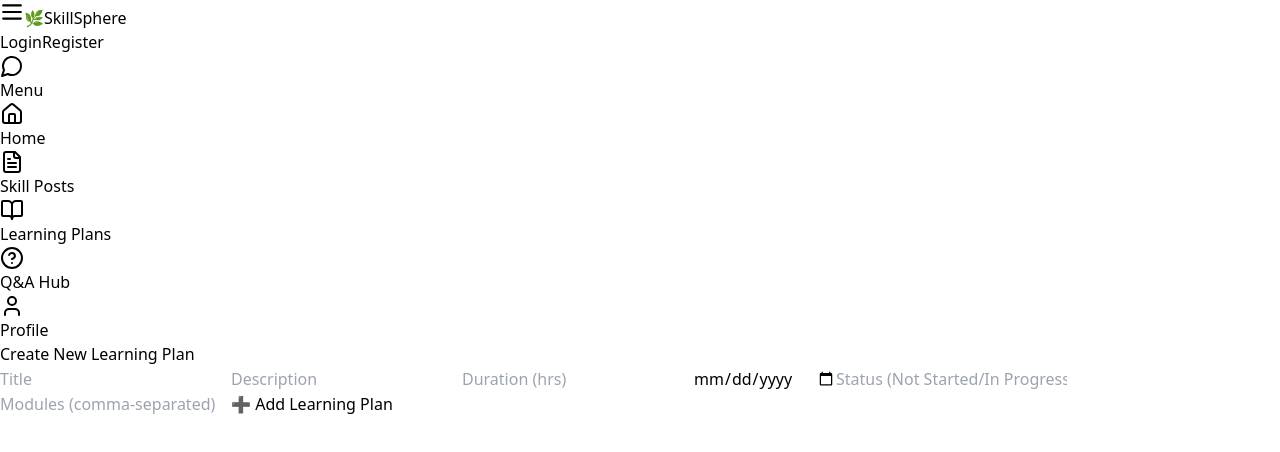
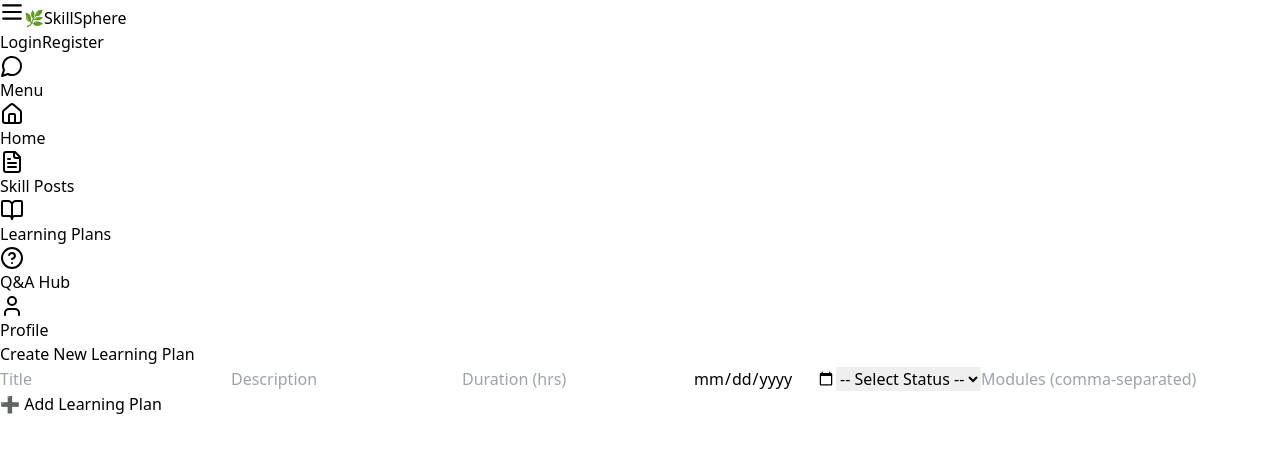
Before and after one commit to manamendraJN/SkillSphere, a React (Vite) app in the folder frontend/: page /add-learning-plan in a window 1280 px wide. Shown: the top 452 px of the page. Built offline with nearby package versions, Linux system fonts and the light colour scheme.

Commit message:
add option values for status

```diff
--- a/frontend/src/components/CreateNewLearningPlan.jsx
+++ b/frontend/src/components/CreateNewLearningPlan.jsx
@@ -76,13 +76,16 @@ const CreateNewLearningPlan = () => {
           onChange={(e) => setDeadline(e.target.value)}
           min={today} // Ensure the deadline is a future date
         />
-        <input
-          type="text"
-          placeholder="Status (Not Started/In Progress/Completed)"
+        <select
           className="border p-2"
           value={status}
           onChange={(e) => setStatus(e.target.value)}
-        />
+        >
+          <option value="">-- Select Status --</option>
+          <option value="Not Started">Not Started</option>
+          <option value="In Progress">In Progress</option>
+          <option value="Completed">Completed</option>
+        </select>
         <input
           type="text"
           placeholder="Modules (comma-separated)"
```
